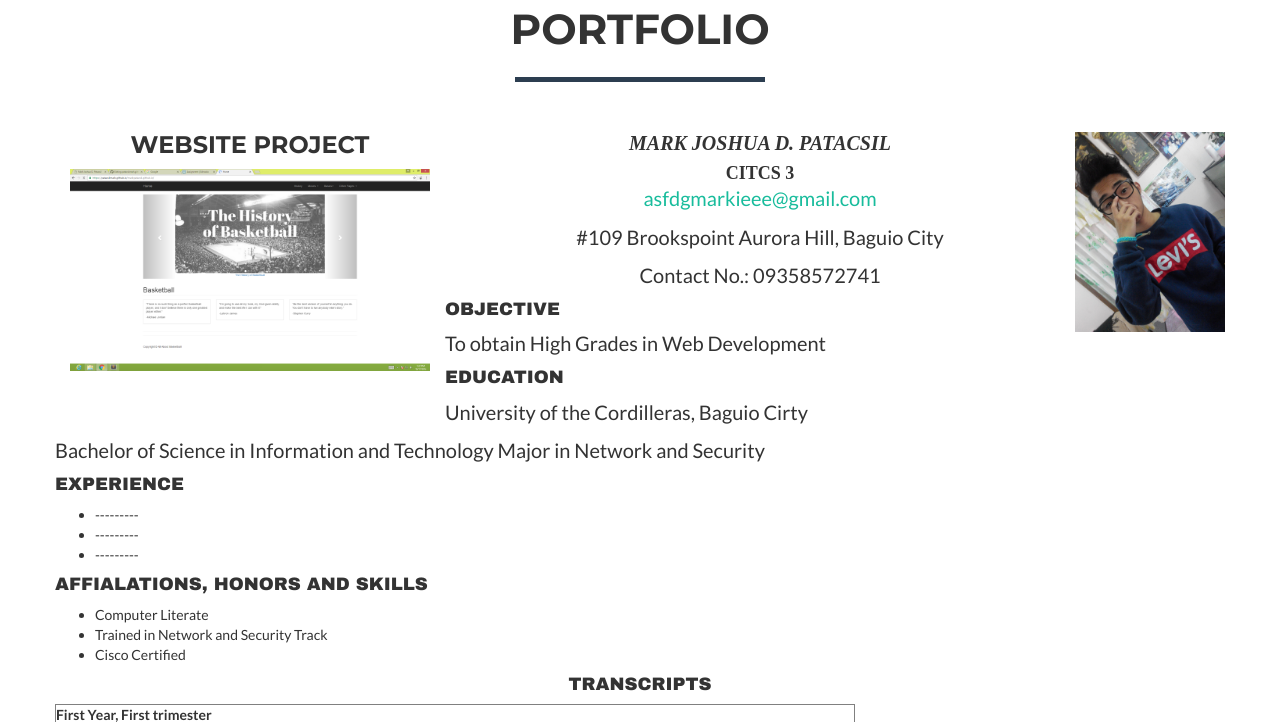
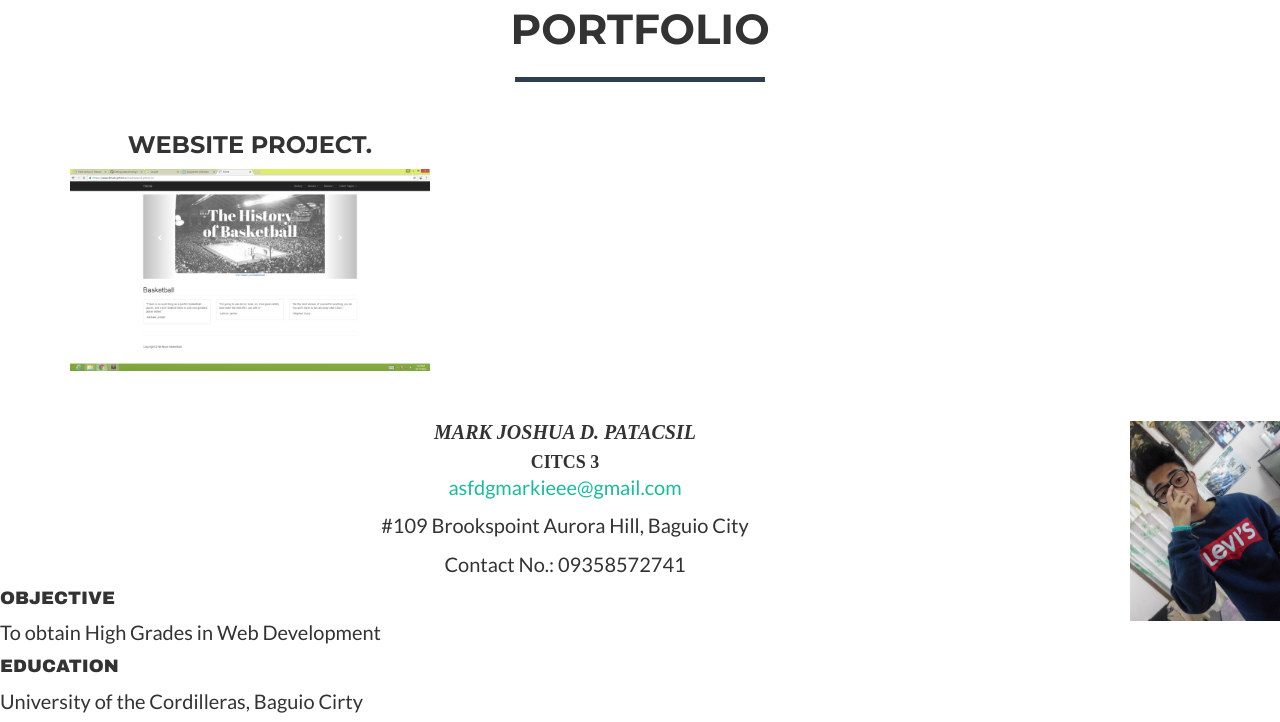
Before and after one commit to patacsilmark/patacsilmark.github.io, a website: page index.html in a window 1280 px wide. Shown: the part 920-1642 px from the top of the page. Drawn offline with nearby package versions, Linux system fonts and the light colour scheme.

Commit message:
Update index.html

```diff
--- a/index.html
+++ b/index.html
@@ -95,7 +95,7 @@
             </div>
             <div class="row">
                 <div class="col-sm-4 portfolio-item" align = "center">
-                    <h3>Website Project</h3>
+                    <h3>Website Project.</h3>
                     <a href="https://patacsilmark.github.io/markpatacsil.github.io/" class="portfolio-link" data-toggle="modal">
                         <div class="caption">
                             <div class="caption-content">
@@ -105,7 +105,8 @@
                         <img src="1.png" class="img-responsive" alt="">
                     </a>
                 </div>
-
+		</div>
+		</div>
 
     <div id="header">
 		<img src="2.jpg" alt="Mountain View" style="width:150px;height:200px;"
```
